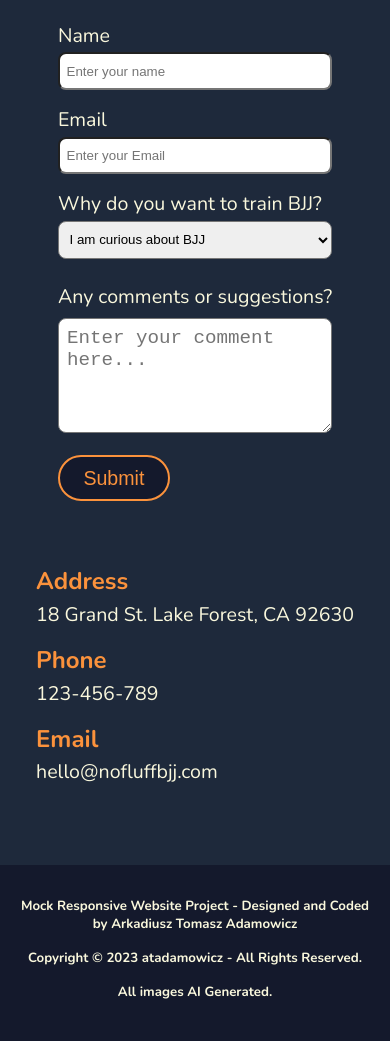
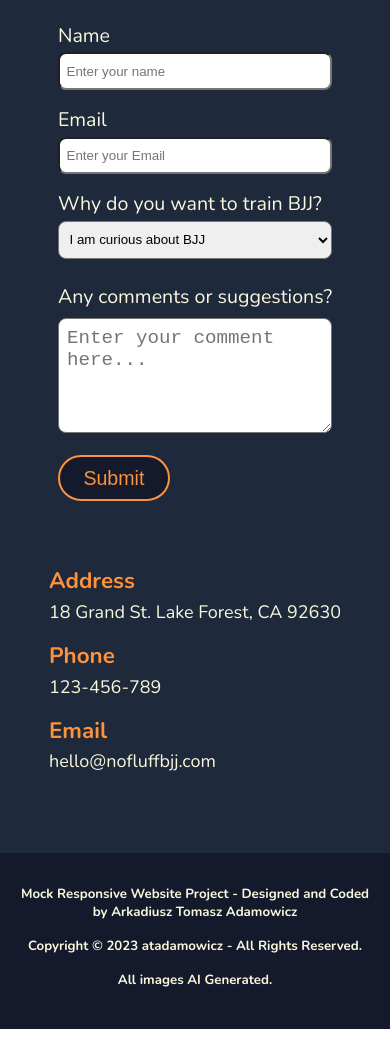
Before and after one commit to atadamowicz/bjj-website, a website built with Parcel: page index.html in a window 390 px wide. Shown: the part 3382-4423 px from the top of the page. Built offline with nearby package versions, Linux system fonts and the light colour scheme.

Commit message:
Aligned contact section for all resolutions

```diff
--- a/css/queries.css
+++ b/css/queries.css
@@ -115,6 +115,9 @@
   .schedule__flex-row {
     gap: 3rem;
   }
+  .contact__flex-row {
+    gap: 2rem;
+  }
 }
 
 @media (max-width: 900px) {
@@ -150,13 +153,13 @@
   }
 
   .contact__flex-row {
-    gap: 5rem;
+    gap: 3rem;
   }
   .contact__title {
-    font-size: 1.5rem;
+    font-size: 1.4rem;
   }
   .contact__text {
-    font-size: 1.225rem;
+    font-size: 1.125rem;
   }
 }
 
--- a/css/section-styles.css
+++ b/css/section-styles.css
@@ -312,7 +312,6 @@ header {
 
 .contact__flex-row {
   display: flex;
-  gap: 8rem;
   justify-content: space-evenly;
 }
 
```
